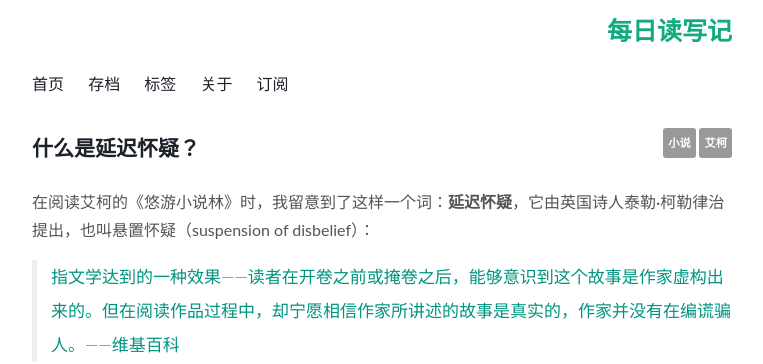
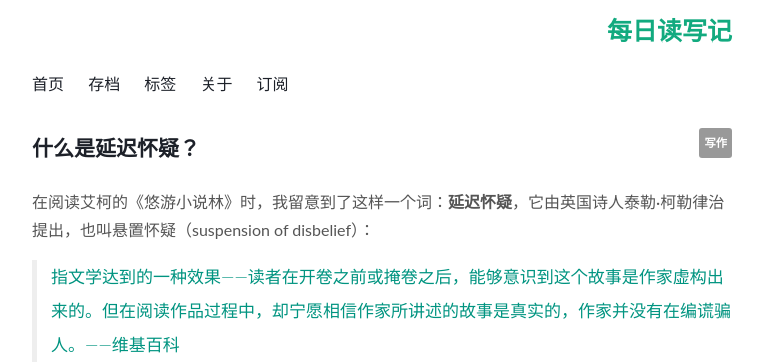
Before and after one commit to Turbo-Snail/ReadingCard, a Jekyll site: the page built from _posts/2017-07-02-SuspensionOfDisbelief.md, in a window 1280 px wide. Shown: the top 364 px of the page, without its empty margins (258-1021 px from the left). Built offline with Jekyll 4.4.1, drawn with Linux system fonts in a browser that asks for light colours; comment, search, counter and statistics services are not loaded.

Commit message:
Update 2017-07-02-SuspensionOfDisbelief.md

```diff
--- a/_posts/2017-07-02-SuspensionOfDisbelief.md
+++ b/_posts/2017-07-02-SuspensionOfDisbelief.md
@@ -2,8 +2,7 @@
 layout: post
 title: 什么是延迟怀疑？
 tags:
-- 艾柯
-- 小说
+- 写作
 status: publish
 type: post
 published: true
```
